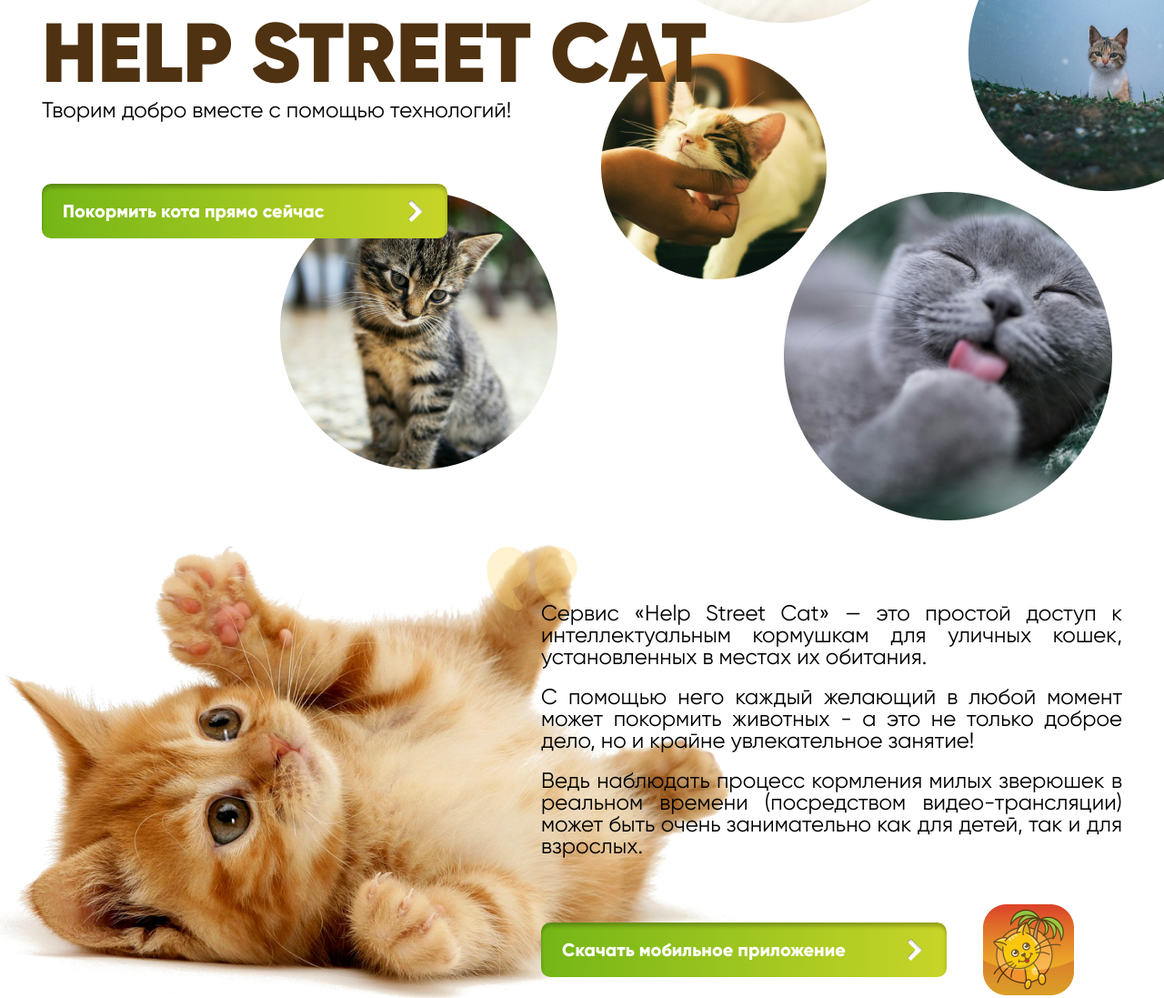
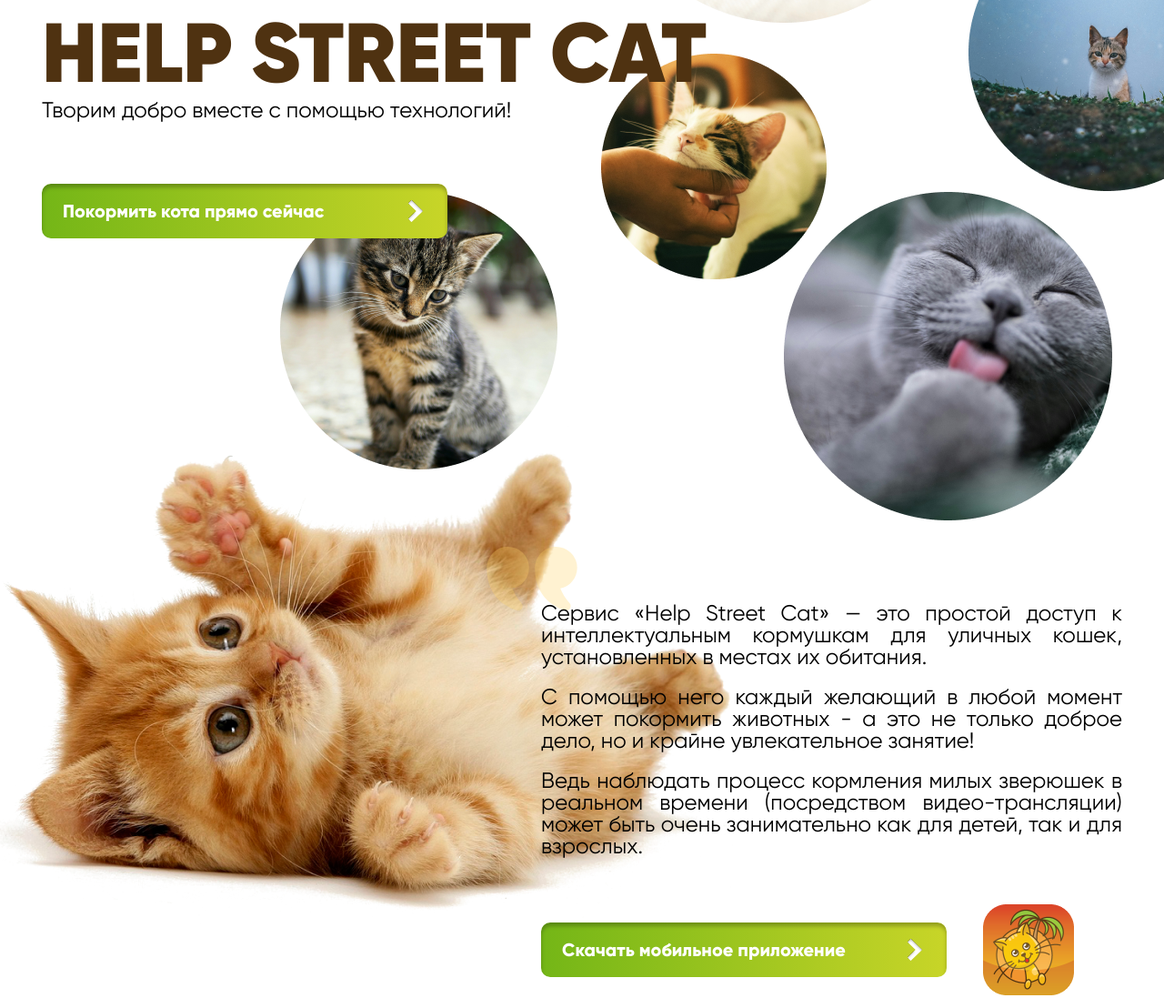
Before and after one commit to alexius90e/help-street-cars, a plain HTML site: page index.html in a window 1280 px wide. Shown: the part 302-1399 px from the top of the page at 91% size. Drawn offline with Linux system fonts and the light colour scheme.

Commit message:
feat: added margin

```diff
--- a/scss/_l-about.scss
+++ b/scss/_l-about.scss
@@ -1,10 +1,10 @@
 .about {
-  margin-top: -100px;
+  margin-top: -300px;
 
   & .container {
     display: flex;
     justify-content: flex-end;
-    padding-top: calc(80px + 100px);
+    padding-top: calc(80px + 300px);
     padding-bottom: 119px;
     background: url(../assets/about-bg.png) center left -40px no-repeat;
   }
```
Also changed, not shown: css/index.css.
